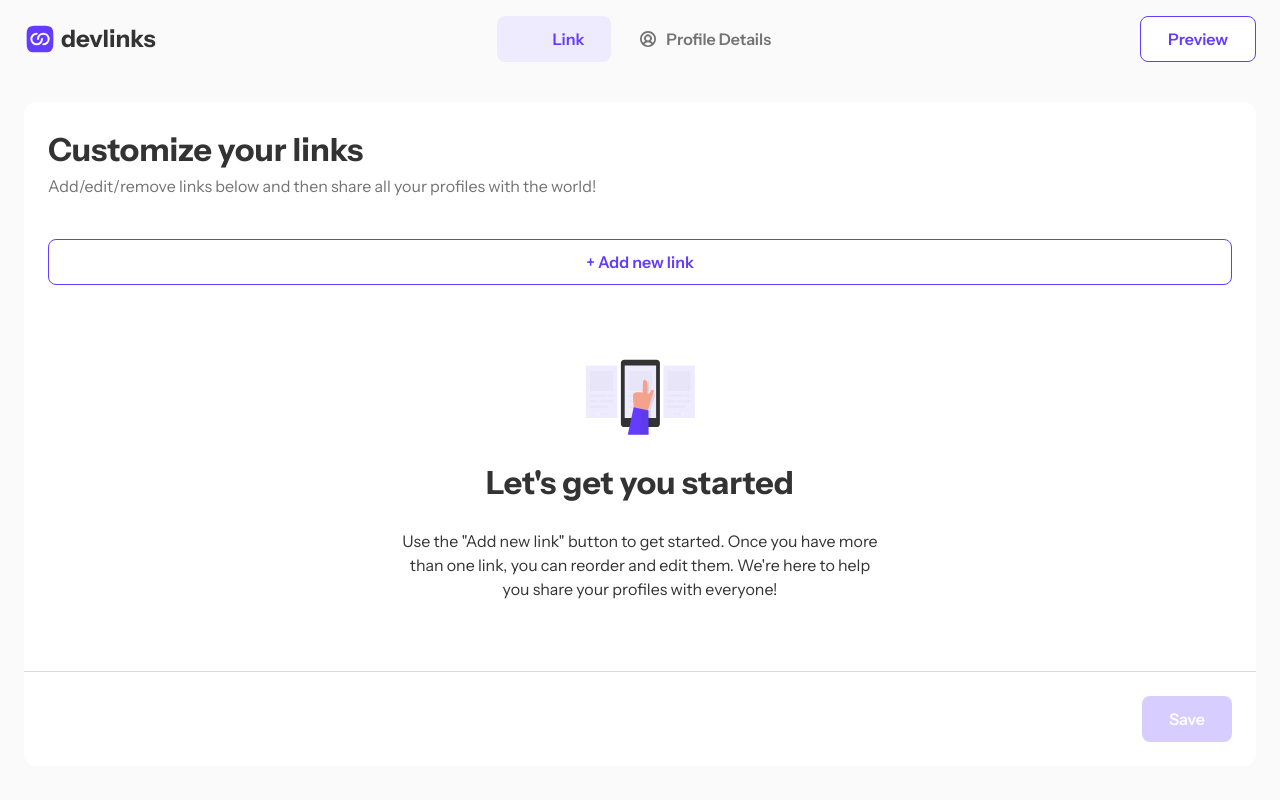
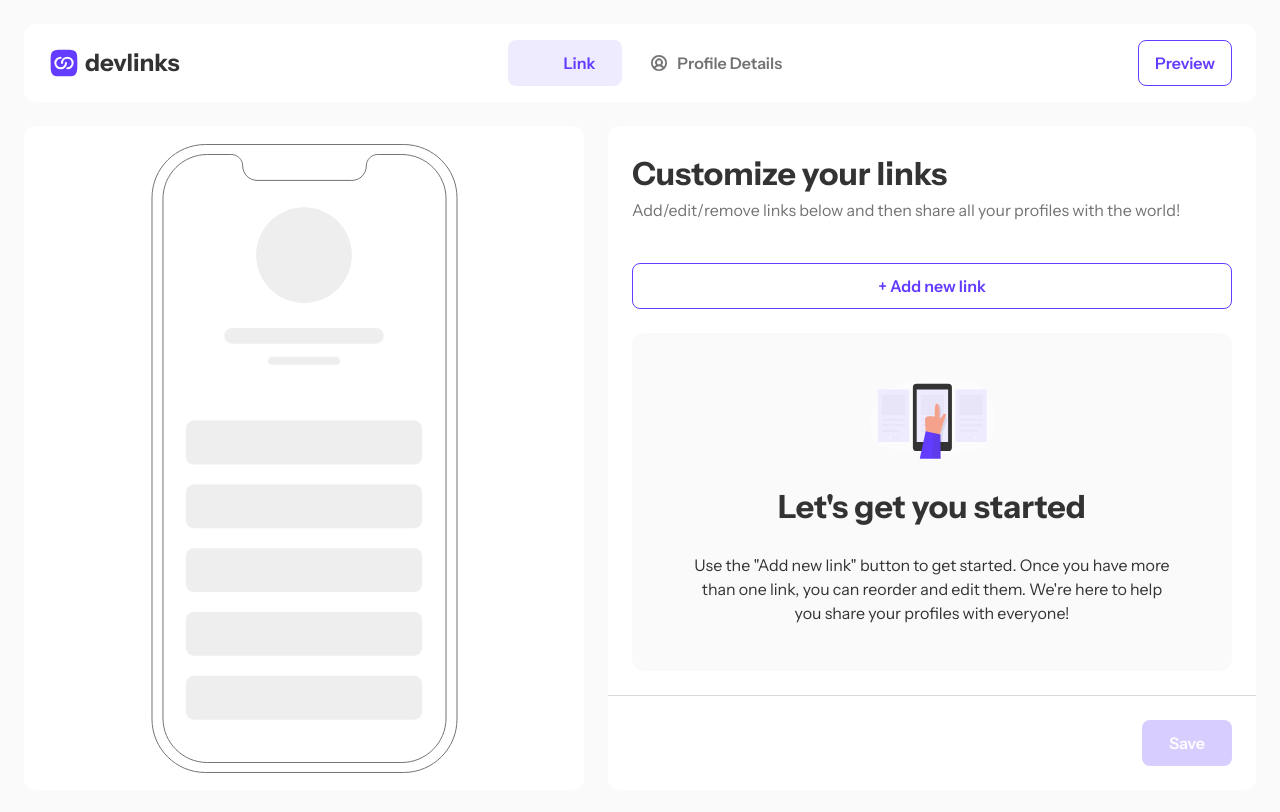
Before and after one commit to jownsu/link-sharing-app, a Next.js app: page /links in a window 1280 px wide. Built offline with nearby package versions, Linux system fonts and the light colour scheme.

Commit message:
RWD of empty state link page

```diff
--- a/app/(pages)/layout.tsx
+++ b/app/(pages)/layout.tsx
@@ -7,7 +7,7 @@ export default function RootLayout({
     children: React.ReactNode;
 }>) {
     return (
-        <main className="bg-light_grey min-h-screen">
+        <main className="flex min-h-screen flex-col bg-light_grey">
             <NavBar />
             {children}
         </main>
--- a/app/(pages)/links/_components/LinkList.tsx
+++ b/app/(pages)/links/_components/LinkList.tsx
@@ -8,7 +8,7 @@ const LinkList = () => {
     const [links, setLinks] = useState([]);
 
     return (
-        <div className="flex flex-col">
+        <div className="flex flex-1 flex-col">
             <Button
                 variant={"outline"}
                 size={"full"}
@@ -20,7 +20,7 @@ const LinkList = () => {
             {!!links.length && <p>Render List</p>}
 
             {!links.length && (
-                <div className="mb-[2.4rem] rounded-[1.2rem] bg-white px-[2rem] py-[4.6rem] text-center">
+                <div className="mb-[2.4rem] flex flex-1 flex-col justify-center rounded-[1.2rem] bg-light_grey px-[2rem] py-[4.6rem] text-center">
                     <EmptyIcon className="mx-auto mb-[2.4rem] h-[8rem] w-[12.477rem]" />
                     <h2 className="mb-[2.2rem] text-[2.4rem] font-bold text-dark_grey md:text-[3.2rem]">
                         Let&apos;s get you started
@@ -35,7 +35,7 @@ const LinkList = () => {
             )}
 
             <div className="mb-[2.4rem] h-[.1rem] w-[calc(100%_+_4.8rem)] translate-x-[-2.4rem] bg-borders"></div>
-            <Button size="full" disabled className="w-fit ml-auto">
+            <Button size="full" disabled className="ml-auto w-fit">
                 Save
             </Button>
         </div>
--- a/app/(pages)/links/page.tsx
+++ b/app/(pages)/links/page.tsx
@@ -1,9 +1,13 @@
 import LinkList from "./_components/LinkList";
+import PhoneIllustration from "@/public/icons/illustration-phone-mockup.svg";
 
 const LinkPage = () => {
     return (
-        <div className="container py-[2.4rem]">
-            <div className="rounded-[1.2rem] bg-white p-[2.4rem]">
+        <div className="container flex flex-1 gap-[2.4rem] py-[2.4rem]">
+            <div className="hidden w-[56rem] place-items-center rounded-[1.2rem] bg-white lg:grid">
+                <PhoneIllustration className="h-[63.1rem] w-[30.7rem]" />
+            </div>
+            <div className="flex flex-1 flex-col rounded-[1.2rem] bg-white p-[2.4rem]">
                 <h1 className="text-[2.4rem] font-bold leading-[150%] text-dark_grey md:text-[3.2rem]">
                     Customize your links
                 </h1>
--- a/app/_components/NavBar.tsx
+++ b/app/_components/NavBar.tsx
@@ -5,19 +5,21 @@ import NavLink from "./NavLink";
 
 const NavBar = () => {
     return (
-        <nav className="container flex items-center py-[1.6rem]">
+        <nav className="container bg-white md:bg-transparent md:pt-[2.4rem]">
+            <div className="flex items-center rounded-[1.2rem] bg-white px-[2.4rem] py-[1.6rem]">
                 <DevlinkLogo className="mr-auto flex-shrink-0" size="sm" />
                 <NavLink path="links" />
                 <NavLink path="profile" />
                 <Button
                     variant={"outline"}
-                className="ml-auto h-[4.2rem] px-[1.6rem] md:px-[2.7rem] lg:h-[4.6rem]"
+                    className="ml-auto h-[4.2rem] px-[1.6rem] mdF:px-[2.7rem] lg:h-[4.6rem]"
                 >
                     <PreviewIcon className="h-[2rem] w-[2rem] md:hidden" />
                     <span className="hidden font-semibold text-primary md:block">
                         Preview
                     </span>
                 </Button>
+            </div>
         </nav>
     );
 };
```
Lines whose indentation alone changed are shown as unchanged.
